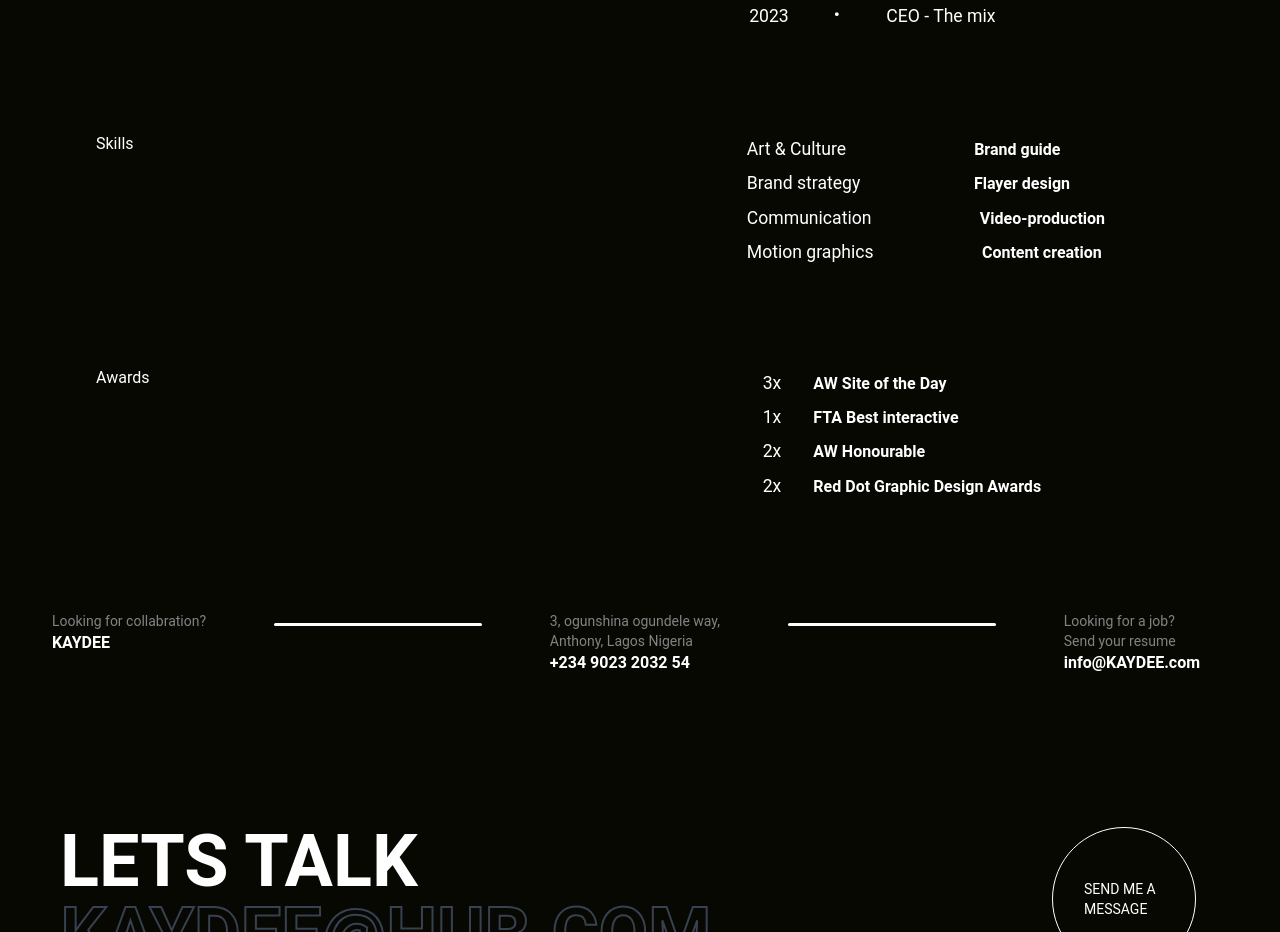
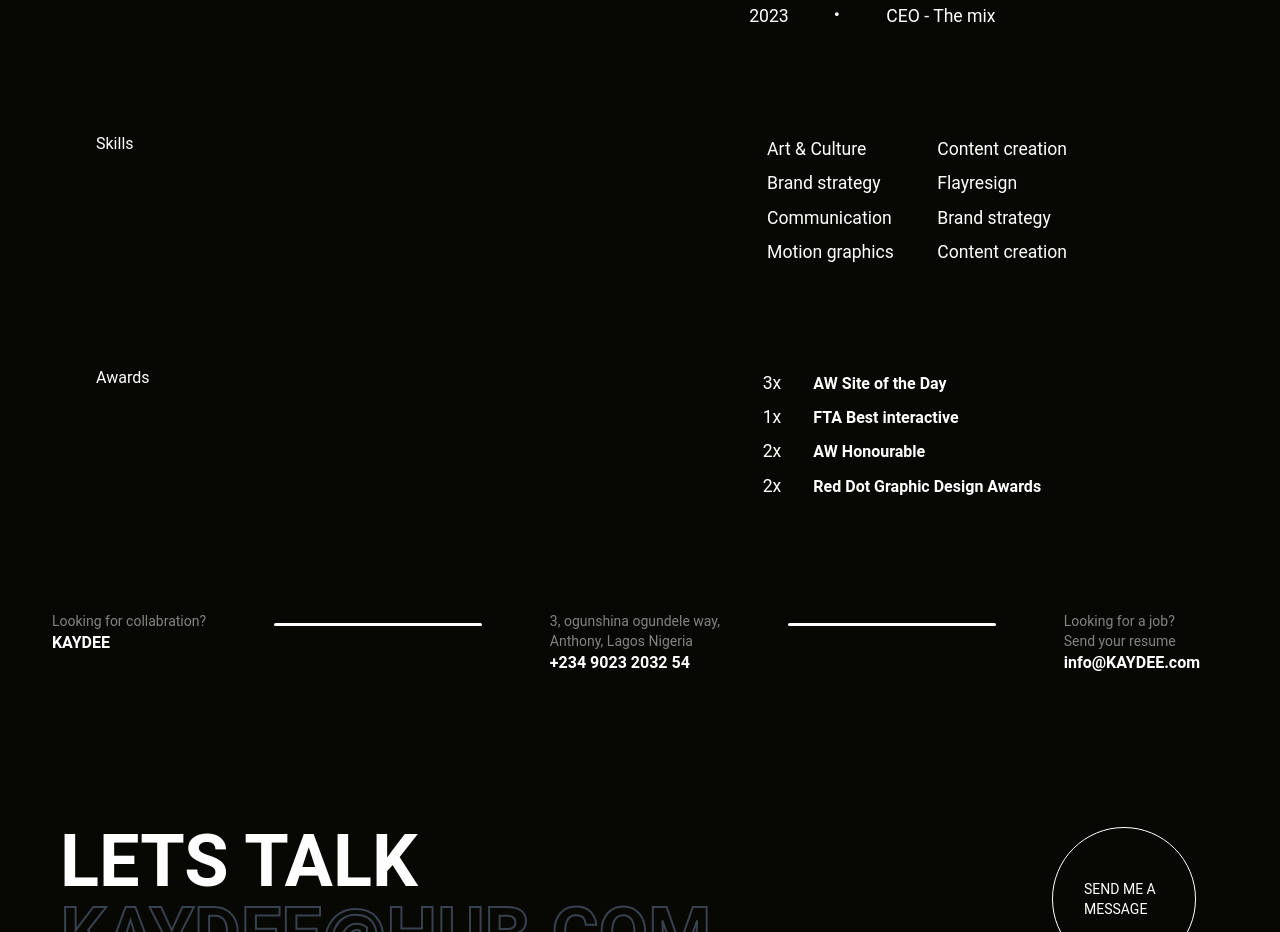
Before and after one commit to Simplevhick/Kevindavid, a Next.js app: page /about in a window 1280 px wide. Shown: the part 1440-2372 px from the top of the page. Built offline with nearby package versions, Linux system fonts and the light colour scheme.

Commit message:
just completed the about page

```diff
--- a/app/about/page.js
+++ b/app/about/page.js
@@ -119,47 +119,49 @@ const About = () => {
             </div>
           </div>
         </div>
-        <div className="text-white m-6 max-w-[1240px] lg:text-white lg:m-24 lg:gap-[56%] lg:flex lg:max-w-[1240px] md:text-white md:m-24 md:gap-[34%] md:flex md:max-w-[1240px]">
-          <div className="">
+        <div className="text-white m-6 max-w-[1240px] lg:text-white lg:m-24 lg:flex lg:max-w-[1240px] md:text-white md:m-24 md:gap-[34%] md:flex md:max-w-[1240px]">
+          <div className="gap-[80%] lg:flex lg:gap-[203%] md:flex md:gap-[203%]">
+            <div className="flex ">
               <h3>Skills</h3>
             </div>
 
+            <div className=" lg:flex lg:gap-[13%] md:flex md:gap-[13%]">
               <div className="">
-            <div className="p-1 lg:p-1 md:p-1">
+                <div className="p-1 lg:p-1 md:p-1 md:flex md:items-center">
                   <p className="text-[1.1rem] lg:text-[1.1rem] md:text-[1.1rem]">
                     Art & Culture
-                <span className="text-[1rem] font-semibold pl-32">
-                  Brand guide
-                </span>
                   </p>
                 </div>
-            <div className="p-1 lg:p-1 md:p-1">
-              <p className="text-[1.1rem] ">
-                Brand strategy
-                <span className="text-[1rem] font-semibold pl-[7.1rem]">
-                  Flayer design
-                </span>
+                <div className="p-1 lg:p-1 md:p-1 md:flex md:items-center">
+                  <p className="text-[1.1rem] ">Brand strategy</p>
+                </div>
+                <div className="p-1 lg:p-1 md:p-1 md:flex md:items-center">
+                  <p className="text-[1.1rem] lg:text-[1.1rem] md:text-[1.1rem]">
+                    Communication
                   </p>
                 </div>
-            <div className="p-1 lg:p-1 md:p-1">
-              <p className="text-[1.1rem] lg:text-[1.1rem] md:text-[1.1rem]">
-                {" "}
-                Communication{" "}
-                <span className="text-[1rem] font-semibold pl-[6.5rem]">
-                  {" "}
-                  Video-production{" "}
-                </span>{" "}
+
+                <div className="p-1 lg:p-1 md:p-1 md:flex md:items-center">
+                  <p className="text-[1.1rem] lg:text-[1.1rem] md:text-[1.1rem] whitespace-nowrap">
+                    Motion graphics
                   </p>
                 </div>
-            <div className="p-1 lg:p-1 md:p-1">
-              <p className="text-[1.1rem] lg:text-[1.1rem] md:text-[1.1rem]">
-                {" "}
-                Motion graphics{" "}
-                <span className="text-[1rem] font-semibold pl-[6.5rem]">
-                  {" "}
-                  Content creation{" "}
-                </span>{" "}
-              </p>
+              </div>
+
+              <div className="whitespace-nowrap">
+                <div className="p-1 lg:p-1 md:p-1 md:flex md:items-center">
+                  <p className="text-[1.1rem] lg:text-[1.1rem] md:text-[1.1rem]">Content creation</p>
+                </div>
+                <div className="p-1 lg:p-1 md:p-1 md:flex md:items-center">
+                  <p className="text-[1.1rem] lg:text-[1.1rem] md:text-[1.1rem]">Flayresign</p>
+                </div>
+                <div className="p-1 lg:p-1 md:p-1 md:flex md:items-center">
+                  <p className="text-[1.1rem] lg:text-[1.1rem] md:text-[1.1rem]">Brand strategy</p>
+                </div>
+                <div className="p-1 lg:p-1 md:p-1 md:flex md:items-center">
+                  <p className="text-[1.1rem] lg:text-[1.1rem] md:text-[1.1rem]">Content creation</p>
+                </div>
+              </div>
             </div>
           </div>
         </div>
```
Lines whose indentation alone changed are shown as unchanged.
